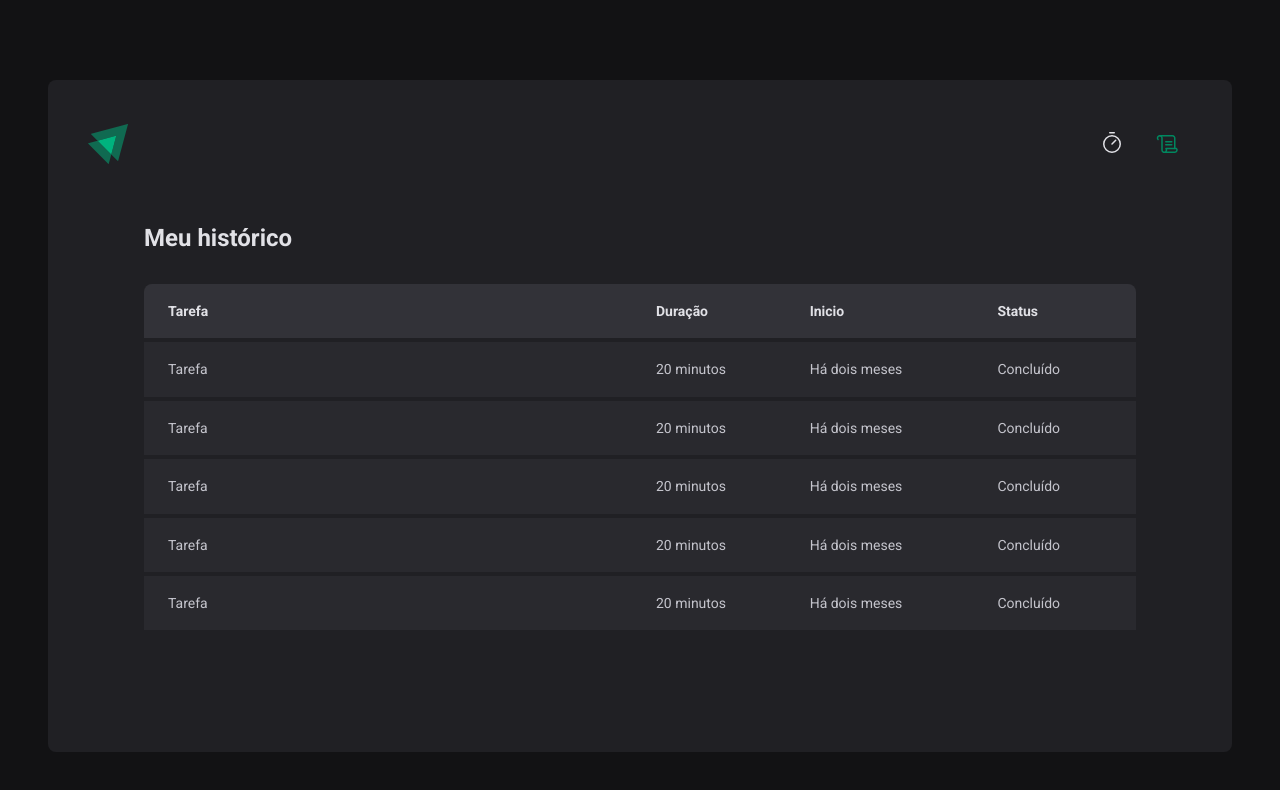
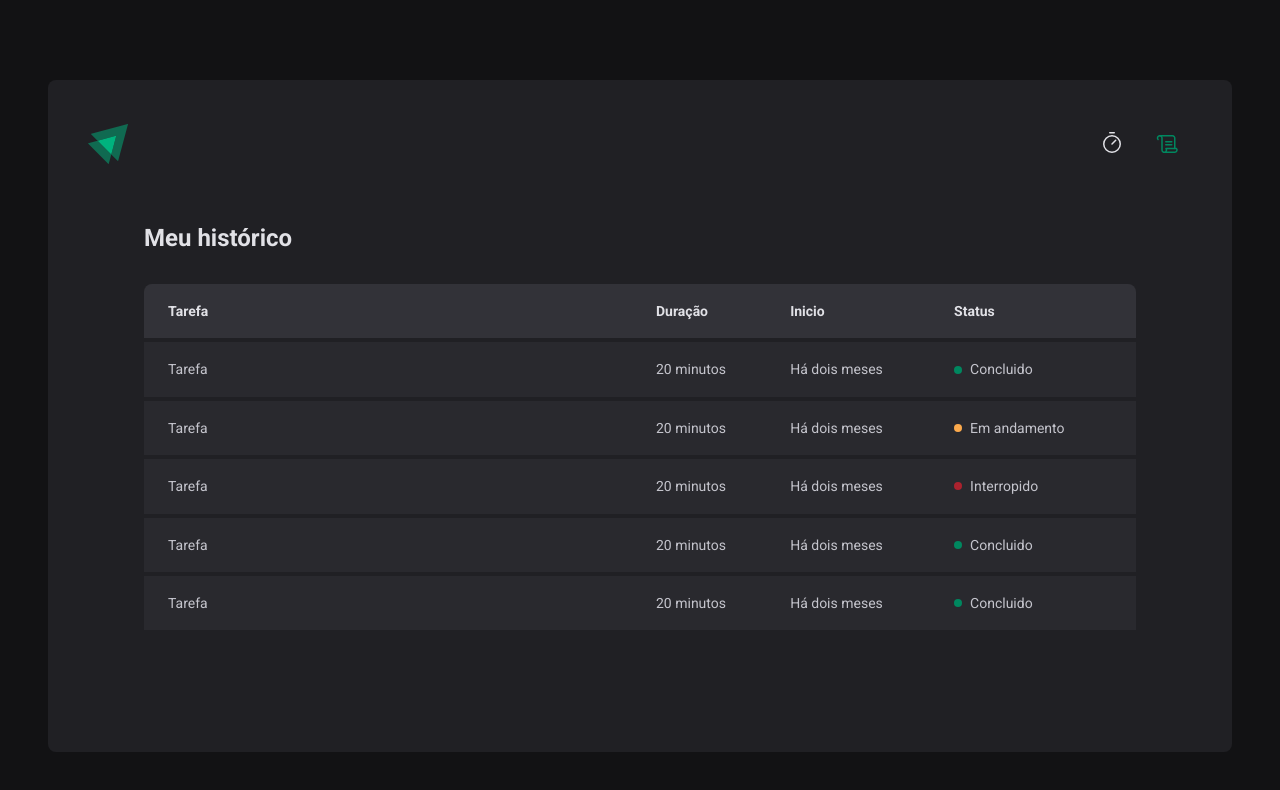
Before and after one commit to AlexMoreira01/ignite-timer, a React (Vite) app: page /history in a window 1280 px wide. Shown: the top 790 px of the page. Built offline with nearby package versions, Linux system fonts and the light colour scheme.

Commit message:
Feature: Create component status to table

```diff
--- a/src/pages/History/index.tsx
+++ b/src/pages/History/index.tsx
@@ -1,4 +1,4 @@
-import { HistoryContainer, HistoryList } from "./styles";
+import { HistoryContainer, HistoryList, Status } from "./styles";
 
 export function History() {
   return (
@@ -21,35 +21,45 @@
               <td>Tarefa</td>
               <td>20 minutos</td>
               <td>Há dois meses</td>
-              <td>Concluído</td>
+              <td>
+                <Status statusColor="green">Concluido</Status>
+              </td>
             </tr>
 
             <tr>
               <td>Tarefa</td>
               <td>20 minutos</td>
               <td>Há dois meses</td>
-              <td>Concluído</td>
+              <td>
+                <Status statusColor="yellow">Em andamento</Status>
+              </td>
             </tr>
 
             <tr>
               <td>Tarefa</td>
               <td>20 minutos</td>
               <td>Há dois meses</td>
-              <td>Concluído</td>
+              <td>
+                <Status statusColor="red">Interropido</Status>
+              </td>
             </tr>
 
             <tr>
               <td>Tarefa</td>
               <td>20 minutos</td>
               <td>Há dois meses</td>
-              <td>Concluído</td>
+              <td>
+                <Status statusColor="green">Concluido</Status>
+              </td>
             </tr>
 
             <tr>
               <td>Tarefa</td>
               <td>20 minutos</td>
               <td>Há dois meses</td>
-              <td>Concluído</td>
+              <td>
+                <Status statusColor="green">Concluido</Status>
+              </td>
             </tr>
           </tbody>
         </table>
--- a/src/pages/History/styles.ts
+++ b/src/pages/History/styles.ts
@@ -60,3 +60,36 @@
     }
   }
 `;
+
+// Foi criado o objeto, TS ao ler esse objeto ele etende suas chaves e o valor é um texto
+// podendo ser qualuer texto - para se dizer que esse texto sempre sera um desses 3 valores
+// deve se utilizar o "as const" que ficara definido - anotar no notion com prints sem e com const
+// Ele assim ficara encontrando os intens de acordo com oque foi definido no tema
+const STATUS_COLORS = {
+  yellow: "yellow-500",
+  green: "green-500",
+  red: "red-500",
+} as const;
+
+// Assim se torna mais facil adicionar qualquer nova cor que esteja no tema
+interface StatusProps {
+  statusColor: keyof typeof STATUS_COLORS;
+}
+
+// interface StatusProps {
+//     statusColor: "yellow" | "red" | "green";
+// }
+
+export const Status = styled.span<StatusProps>`
+  display: flex;
+  align-items: center;
+  gap: 0.5rem;
+
+  &::before {
+    content: "";
+    width: 0.5rem;
+    height: 0.5rem;
+    border-radius: 999px;
+    background: ${(props) => props.theme[STATUS_COLORS[props.statusColor]]};
+  }
+`;
```
